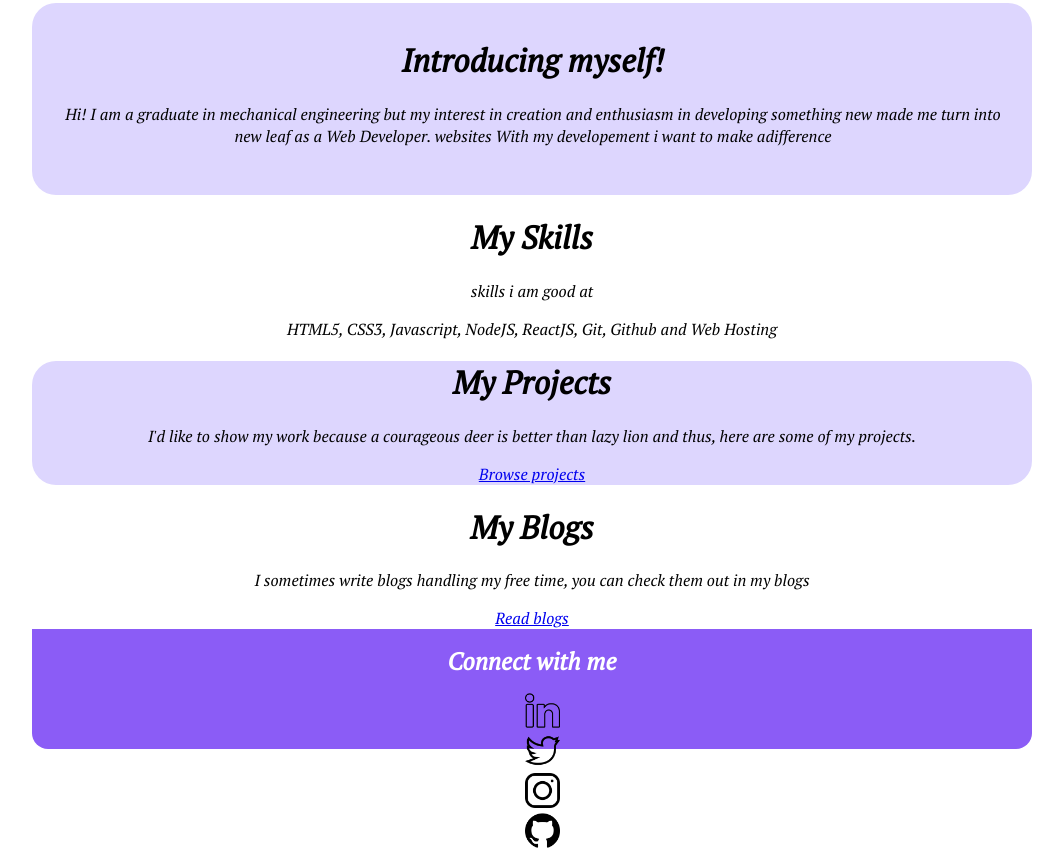
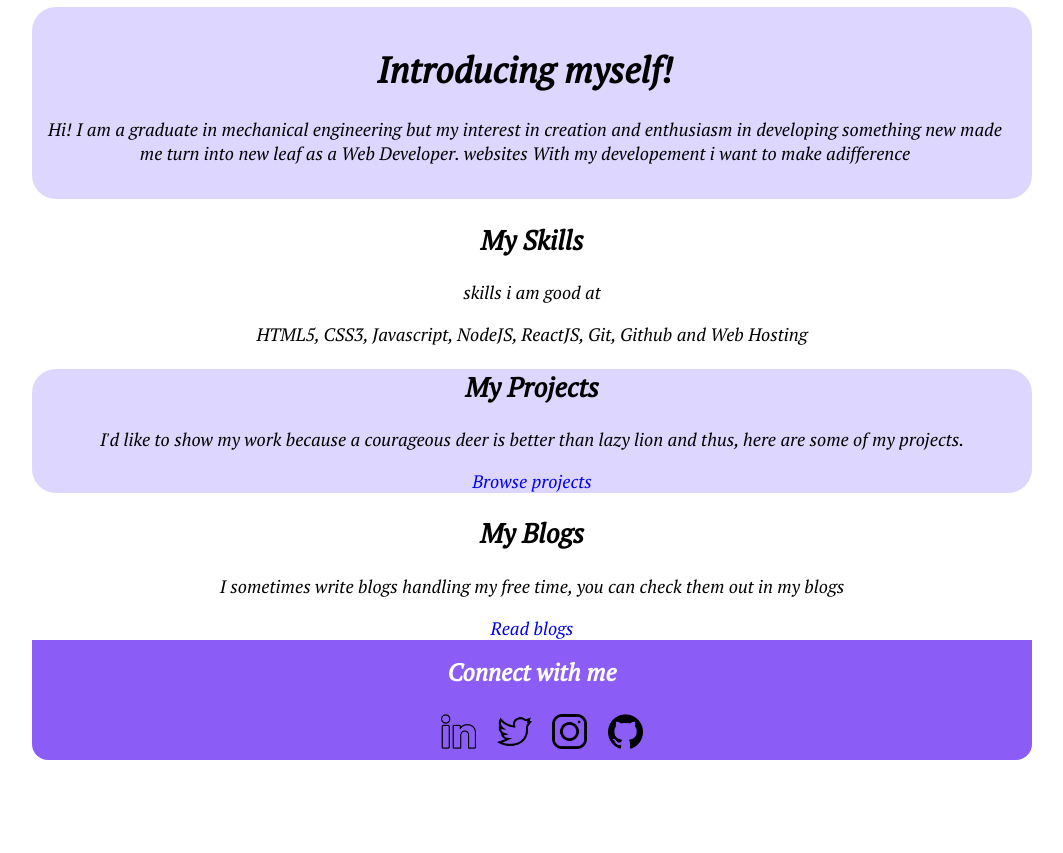
Before and after one commit to Pardhasaradhi-Gudala/MY-PORTFOLIO, a plain HTML site: page index.html in a window 1280 px wide. Shown: the part 765-1618 px from the top of the page, without its empty margins (108-1171 px from the left). After the commit the page ends 1527 px from the top, so only its background shows below. Drawn offline with Linux system fonts and the light colour scheme.

Commit message:
style:overall changes
basic adjustments in styling and coding

```diff
--- a/index.html
+++ b/index.html
@@ -40,7 +40,7 @@
 
     <section-two>
         <div class="section-two">
-            <h1>My Skills</h1>
+            <h2>My Skills</h2>
             <p>skills i am good at</p>
             <span class="text">HTML5, CSS3, Javascript,  NodeJS, ReactJS, Git, Github and Web Hosting</span>
         </div>
@@ -49,7 +49,7 @@
 
     <section-three>
         <div class="section-three">
-            <h1>My Projects</h1>
+            <h2>My Projects</h2>
             <p>I'd like to show my work because a courageous deer is better than lazy lion and thus, here are some of my projects. </p>
             <a class="link link-primary " href="projects.html">Browse projects</a>
         </div>
@@ -60,7 +60,7 @@
 
     <section-four>
         <div class="section-four">
-            <h1>My Blogs</h1>
+            <h2>My Blogs</h2>
             <p>I sometimes write blogs handling my free time, you can check them out in my blogs </p>
             <a class="link link-secondary " href="blogs.html">Read blogs</a>
         </div>
--- a/styles.css
+++ b/styles.css
@@ -18,7 +18,7 @@ body{
     background-color: var(--primary-color);
     color: white;
     border-bottom-left-radius: 1.5rem;
-    padding: 2rem 2rem;
+    padding: 0.5rem 0.5rem;
 }
 
 .brand{
@@ -27,12 +27,12 @@ body{
 }
 
 .navigation .link{
+    text-decoration: none;
     color: white;
 }
 
 .nav-list{
     list-style: none;
-    text-decoration:
     padding: 15px 30px 2rem 0rem;
     text-align: right;
     margin: 0px 20px 0rem 0px;
@@ -47,6 +47,7 @@ body{
 
 body {
     font-family: 'PT Serif', serif;
+    font-size: large;
 }
 
 
@@ -74,7 +75,7 @@ body {
 .section-one{
     background-color: var(--secondary-color);
     text-align: center;
-    padding: 15px 30px 2rem 2rem;
+    padding: 15px 30px 1rem 1rem;
     border-top-left-radius: 1.5rem;
     border-bottom-left-radius: 1.5rem;
     border-top-right-radius: 1.5rem;
@@ -102,8 +103,13 @@ body {
     border-bottom-right-radius: 1.5rem;
 }
 
-,.section-three{
-    brows
+
+.link-primary {
+    text-decoration: none;
+}
+
+.link-secondary {
+    text-decoration: none;
 }
 
 
@@ -134,6 +140,7 @@ body {
 
 .footer .social .social-media {
     max-width: 35px;
+    padding: 0.5rem 0.5rem ;
 }
 
 
@@ -149,8 +156,13 @@ ul{
     padding-inline-start: 20px;
 }
 
+.social li{
+    display: inline;
+}
+
 .social{
-    list-style: none;;
+    list-style: none;
+
 }
 
 .social-media{
```
